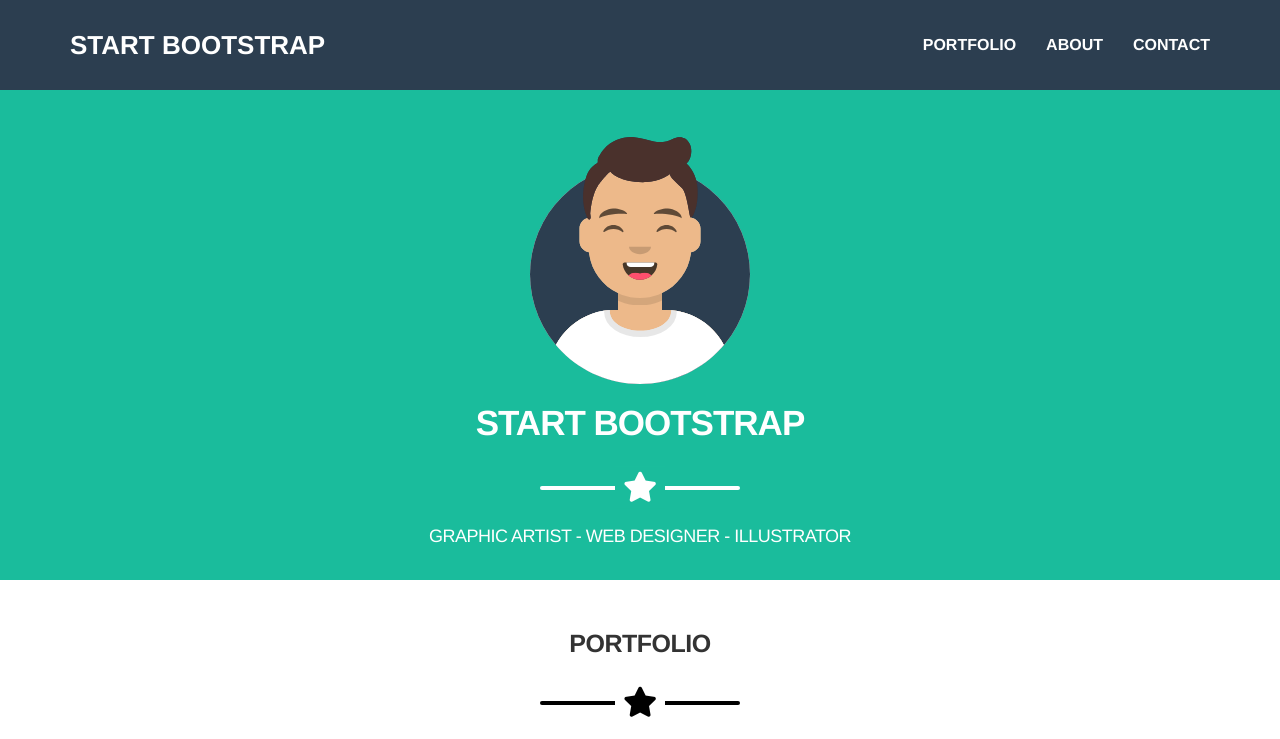
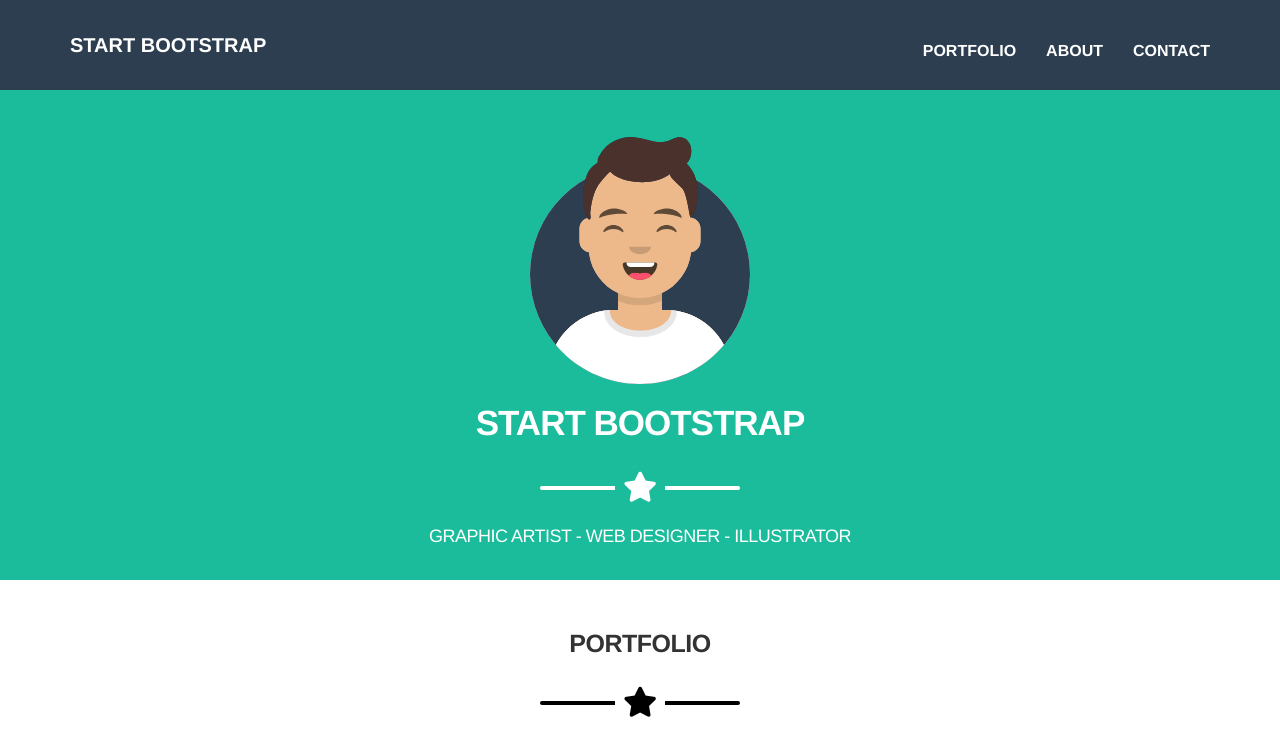
Before and after one commit to davidesaporita/html-css-bootstrap-freelancer, a plain HTML site: page index.html in a window 1280 px wide. Shown: the top 739 px of the page. Drawn offline with nearby package versions, Linux system fonts and the light colour scheme.

Commit message:
Fixed Mobile Menu

```diff
--- a/css/style.css
+++ b/css/style.css
@@ -110,11 +110,20 @@ p {
 
 #main-header button {
   margin-top: 22px;
+  background-color: transparent;
 }
 
 #main-header a.navbar-brand {
-  font-size: 26px;
+  font-size: 20px;
   font-weight: 600;
+}
+
+#main-header .navbar-collapse {
+  margin-top: 27px;
+}
+
+#main-header .navbar-collapse a {
+  line-height: normal;
 }
 
 /* Header - Presentation */
```
